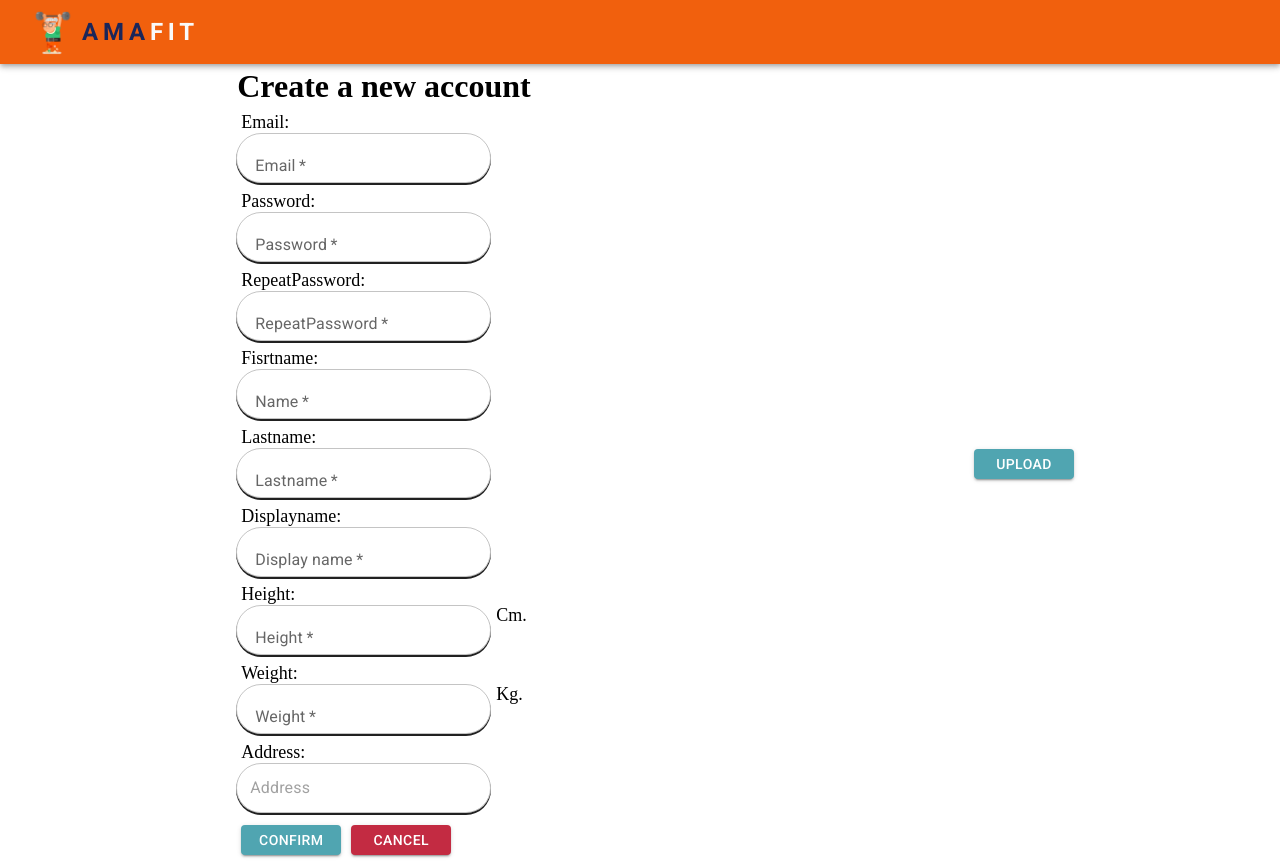
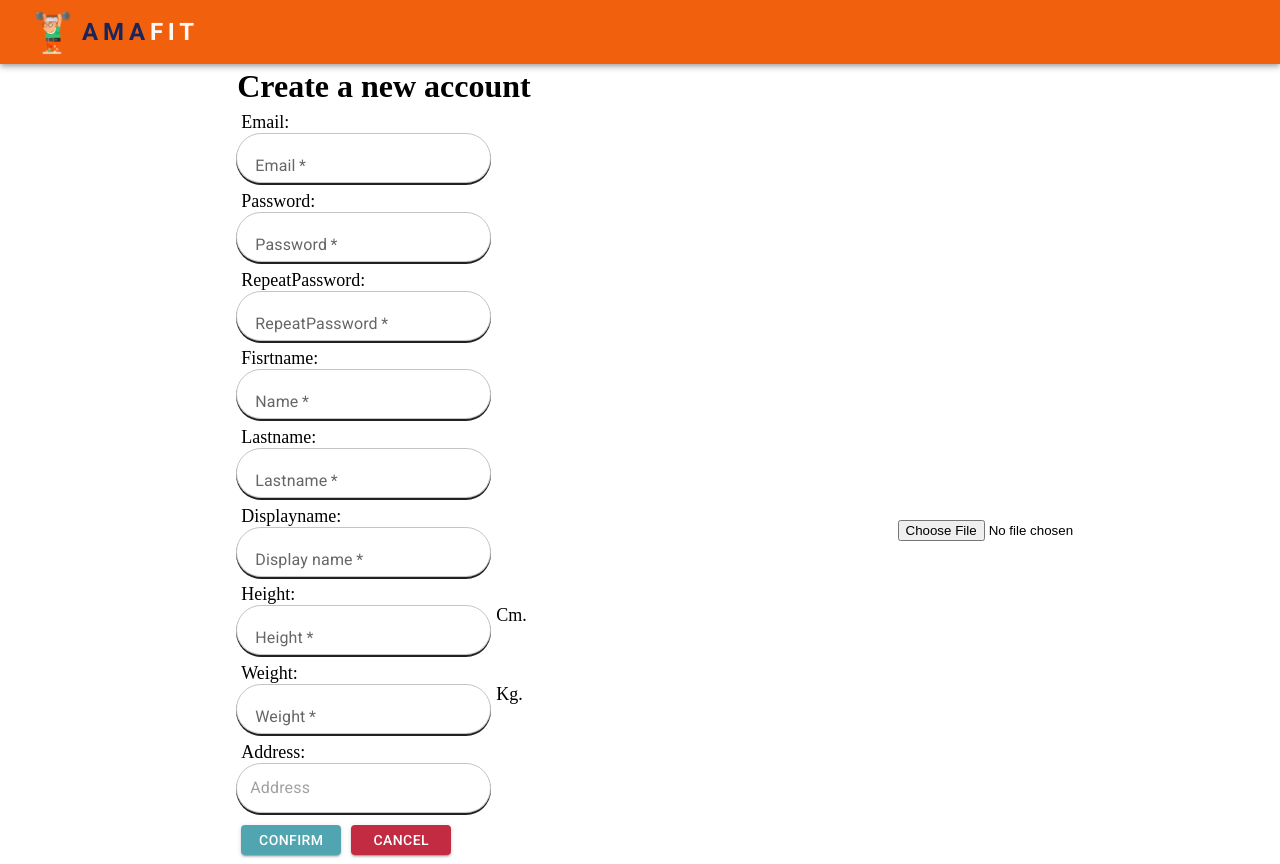
Before and after one commit to SARAPOUL/FinalProjectGeneration, a React (Vite) app: page /register in a window 1280 px wide. Built offline with nearby package versions, Linux system fonts and the light colour scheme.

Commit message:
find status:1

```diff
--- a/package.json
+++ b/package.json
@@ -16,12 +16,14 @@
     "@mui/styled-engine-sc": "^5.10.14",
     "@mui/x-date-pickers": "^5.0.10",
     "@reduxjs/toolkit": "^1.9.1",
+    "antd": "^5.0.7",
     "axios": "^1.2.1",
     "chart.js": "^4.0.1",
     "react": "^18.2.0",
     "react-chartjs-2": "^5.0.1",
     "react-dom": "^18.2.0",
     "react-hook-form": "^7.40.0",
+    "react-image-file-resizer": "^0.4.8",
     "react-material-ui-form-validator": "^3.0.1",
     "react-redux": "^8.0.5",
     "react-router-dom": "^6.4.3",
--- a/src/Components/Card/MainCard.jsx
+++ b/src/Components/Card/MainCard.jsx
@@ -211,7 +211,19 @@ const MainCard = ({ card }) => {
                 }}
             >
                 <div className="activity-name" >
-                    {activityName}
+                <Typography
+                        component="p"
+                        variant="h5"
+                        sx={{
+                            // marginLeft: "10px",
+                            // marginRight: "2px",
+                            fontWeight: "bold"
+                        }}
+                    >
+                       {activityName}
+                    </Typography>
+                {/* <span style={{fontWeight: "bold"}}>{activityName}</span>  */}
+
                 </div>
 
                 <Box
--- a/src/Components/Functions/auth.jsx
+++ b/src/Components/Functions/auth.jsx
@@ -1,6 +1,7 @@
 import axios from 'axios'
 
 export const register = async(value)=>
+
     await axios.post(import.meta.env.VITE_APP_API+'/register', value)
 
 export const login = async(value)=>
--- a/src/Components/Login/LoginForm.jsx
+++ b/src/Components/Login/LoginForm.jsx
@@ -59,7 +59,7 @@ function LoginForm() {
 
         localStorage.setItem('token', res.data.token)
         localStorage.setItem('user', res.data.payload.user.username)
-        localStorage.setItem('images', res.data.payload.user.images)
+        localStorage.setItem('images', res.data.payload.user.images.secure_url)
         localStorage.setItem('displayName', res.data.payload.user.displayName)
 
         roleBasedRedirect(res.data.payload.user.role)
--- a/src/Components/NavBar/NavBar.jsx
+++ b/src/Components/NavBar/NavBar.jsx
@@ -139,9 +139,9 @@ function ResponsiveAppBar() {
                 <MenuItem key="home" onClick={handleCloseUserMenu} >
                   <Link to="/dashboard" className="menu-nav"><Typography textAlign="center">Home</Typography></Link>
                 </MenuItem>
-                <MenuItem key="profile">
+                {/* <MenuItem key="profile">
                   <Link to="/profile" className="menu-nav"><Typography textAlign="center" >Profile</Typography></Link>
-                </MenuItem>
+                </MenuItem> */}
                 {/* <MenuItem  key ="resetPassword" onClick={handleCloseUserMenu}>
                   <Typography textAlign="center">Reset password</Typography>
                 </MenuItem> */}
--- /dev/null
+++ b/src/Components/Register/FileUpload.jsx
@@ -0,0 +1,82 @@
+
+import React from "react";
+
+// ใช้ resize รูป
+import Resize from 'react-image-file-resizer';
+
+// ใช้ดึงข้อมูล เชื่อม API
+import axios from 'axios'
+
+// อันนี้ antd ไม่ต้องใช้
+import { Avatar, Badge} from 'antd';
+
+// function upload files
+const FileUpload = ({value, setValue}) => {
+
+    const handleChangeFile = (e) => {
+        const files = e.target.files
+        if (files) {
+            let fileUpload =value.images
+
+
+            // วนลูปจำนวนรูปที่อัพ
+            for (let i = 0; i < files.length; i++); {
+                Resize.imageFileResizer(
+                    files[0],
+                    300,
+                    300,
+                    100,
+                    "JPEG",
+                    0,
+                    (uri) => {
+                        axios.post
+                        (import.meta.env.VITE_APP_API+ '/images',
+                        {
+                            image:uri
+                        }
+                        ).then(res=>{
+                            fileUpload.push(res.data)
+                            console.log('file upload in then', fileUpload)
+                            setValue({...value, images:fileUpload})
+                        }).catch(err=>{
+                            console.log(err)
+                        })
+                        // console.log(uri);
+                    },
+                    "base64"
+                )
+            }
+        };
+    }
+    return (
+        <>
+        <br />
+        {value.images && value.images.map(item=>
+        <span className="avatar-item">
+        <Badge count="X">
+            <Avatar
+            className="m-3"
+            src={item.url}
+            shape="square"
+            size={120} />
+        </Badge>
+    </span>
+            )}
+        <div>
+            <label>
+                <input
+                    onChange={handleChangeFile}
+                    className="form-control"
+                    type="file"
+                    accept="images/*"
+                    name="file"
+                />
+
+            </label>
+
+        </div>
+        </>
+    )
+}
+
+export default FileUpload
--- a/src/Components/Register/Register.jsx
+++ b/src/Components/Register/Register.jsx
@@ -1,30 +1,33 @@
 import * as React from "react";
 import { useState, useEffect } from "react";
 import { useForm } from "react-hook-form";
-import { Link,useNavigate } from "react-router-dom";
+import { Link, useNavigate } from "react-router-dom";
 import TextField from "@mui/material/TextField";
 import Button from "@mui/material/Button";
 import "./Register.css";
-
+import { register as registerAxios } from '../Functions/auth'
+import FileUpload from "./FileUpload";
 const Register = () => {
   //start img
-  const [images, setImages] = useState([]);
-  const [imageURLs, setImageURLs] = useState([]);
-  const navigate = useNavigate();
+  // const [images, setImages] = useState([]);
+  // const [imageURLs, setImageURLs] = useState([]);
+  // const navigate = useNavigate();
 
 
-  useEffect(() => {
-    if (images.length < 1) return;
-    const newImageUrls = [];
-    images.forEach((image) => newImageUrls.push(URL.createObjectURL(image)));
-    setImageURLs(newImageUrls);
-  }, [images]);
+  // useEffect(() => {
+  //   if (images.length < 1) return;
+  //   const newImageUrls = [];
+  //   images.forEach((image) => newImageUrls.push(URL.createObjectURL(image)));
+  //   setImageURLs(newImageUrls);
+  // }, [images]);
 
-  function onImageChange(e) {
-    setImages([...e.target.files]);
-  }
+  // function onImageChange(e) {
+  //   setImages([...e.target.files]);
+  // }
   //ed img
-
+  const [value, setValue] = useState({
+    images: []
+  })
   const {
     register,
     watch,
@@ -32,8 +35,15 @@ const Register = () => {
     formState: { errors },
     handleSubmit,
   } = useForm();
-  const onSubmit = () => navigate('/dashboard');
-  // const onSubmit = (data) => console.log(data); แสดงข้อมูลให้ดู
+  const onSubmit = (data) => {
+    // console.log(value.images);
+    data.images = value.images
+    // console.log(data);
+    registerAxios(data)
+    // console.log(data);
+    navigate('/dashboard');
+  }
+  // const onSubmit = (data) => /แสดงข้อมูลให้ดู
 
   return (
     <form className="boxs" onSubmit={handleSubmit(onSubmit)}>
@@ -47,7 +57,7 @@ const Register = () => {
             name="username"
             label="Email"
             type="email"
-            {...register("email", {
+            {...register("username", {
               required: true,
               pattern: /^[a-zA-Z0-9_.+-]+@[a-zA-Z0-9-]+\.[a-zA-Z0-9-.]+$/i,
             })}
@@ -193,17 +203,18 @@ const Register = () => {
       </div>
 
       <div className="form-register-image">
-      <Button variant="contained" component="label" style={{
+        {/* <Button variant="contained" component="label" style={{
           backgroundColor: "#50A5B1",
           width: "100px",
           height: "30px",
         }}>
           Upload
-        <input hidden type="file"   multiple accept="image/*" onChange={onImageChange} />
+          <input hidden type="file" multiple accept="image/*" onChange={onImageChange} />
         </Button>
         {imageURLs.map((imageSrc, idx) => (
           <img key={idx} width="240" height="260" src={imageSrc} />
-        ))}
+        ))} */}
+        <FileUpload key={value} value={value} setValue={setValue} />
       </div>
     </form>
   );
```
Also changed, not shown: 1 other file (tests, documents, lock files or other folders). Lines whose indentation alone changed are shown as unchanged.
